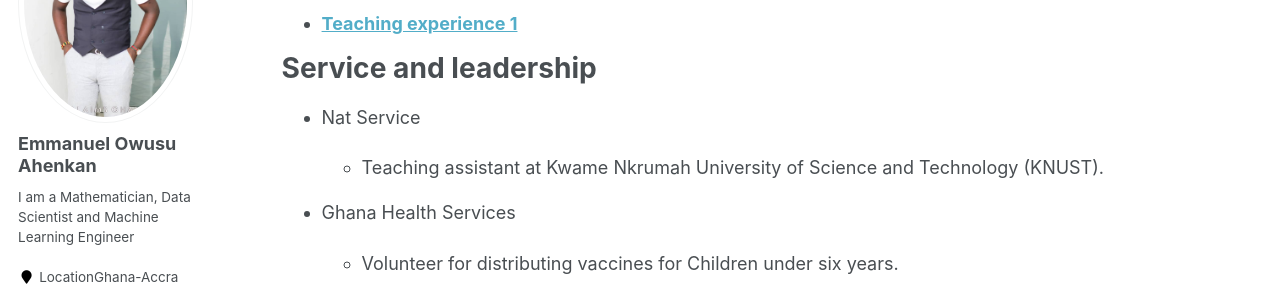
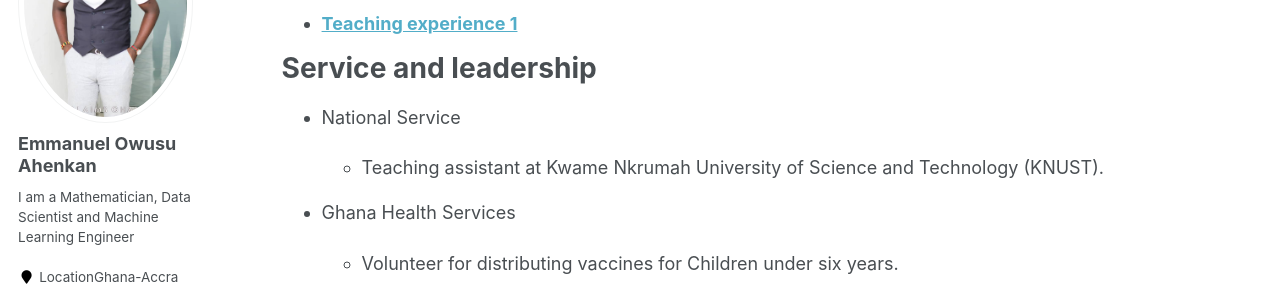
Before and after one commit to EmmanuelOwusu/EmmanuelOwusu.github.io, a Jekyll site: the page built from _pages/cv.md, in a window 1280 px wide and 900 px high, scrolled down 1866 px. Shown: the part 153-451 px from the top of the window. Built offline with Jekyll 4.4.1, drawn with Linux system fonts in a browser that asks for light colours; some web fonts are replaced.

Commit message:
Updated CV.md
Updated CV.md

```diff
--- a/_pages/cv.md
+++ b/_pages/cv.md
@@ -60,7 +60,7 @@ Teaching
 
 Service and leadership
 ======
-* Nat Service
+* National Service
 
   * Teaching assistant at Kwame Nkrumah University of Science and Technology (KNUST).
 
```
